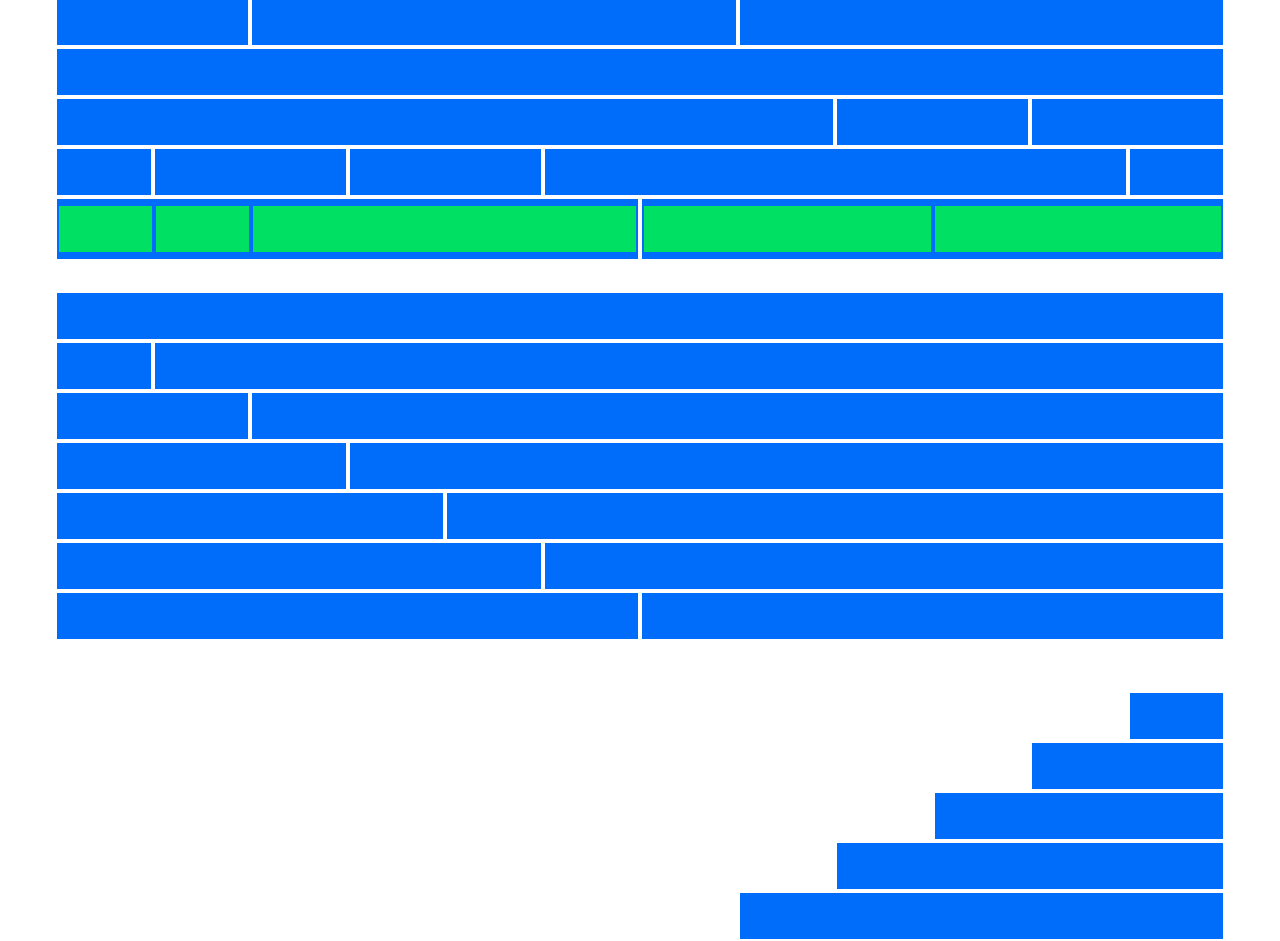
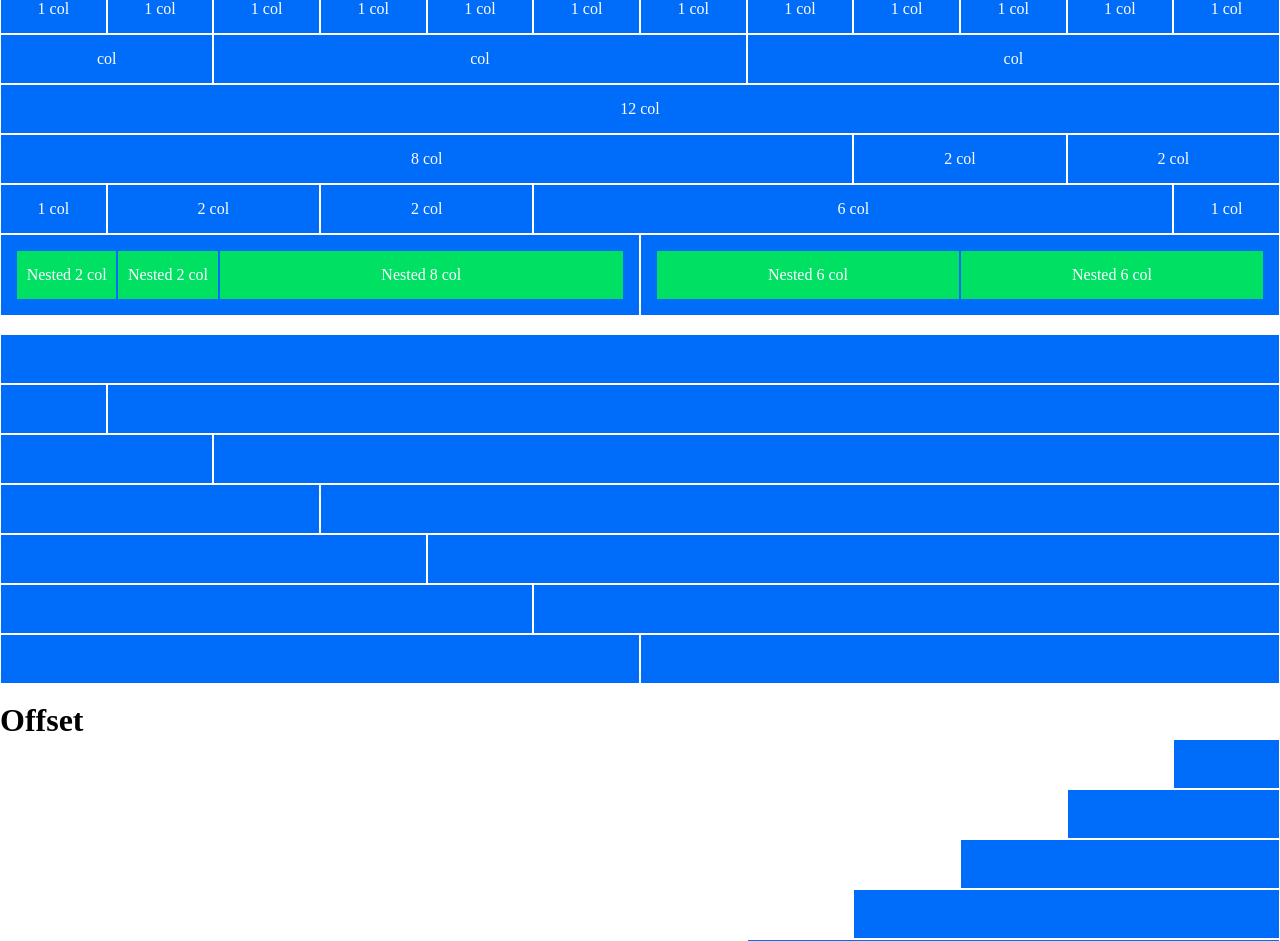
Before and after one commit to Kwaterlily/html-css-12bool, a plain HTML site: page index.html in a window 1280 px wide. Shown: the part 53-994 px from the top of the page. Drawn offline with Linux system fonts and the light colour scheme.

Commit message:
es aggiornato

```diff
--- a/css/lib/12boolflex.css
+++ b/css/lib/12boolflex.css
@@ -1,130 +1,133 @@
 /* griglia a 12 colonne sviluppata in flex  */
-* {
+
+/* reset */
+
+*{
     margin: 0;
     padding: 0;
     box-sizing: border-box;
 }
 
-.container {
-    max-width: 1170px;
+.container{
+    max-width: 1440px;
     margin: 0 auto;
 }
 
-.container-fluid {
-    max-width: 100%;
-}
-
-.row {
+.row{
     display: flex;
     flex-direction: row;
     flex-wrap: wrap;
 }
 
 /* regole di colonna */
-[class*="col-"] {
-    flex: 0 0 auto;
+[class*="col-"]{
+    flex: 0 0 auto;     /* flex-shirnk: 0 - flex-grow: 0 - flex-basis: auto */
 }
 
-.col {
-    flex-grow: 1;
-    flex-basis: 0;
-    max-width: 100%;
-}
-
-.col-1 {
-    flex-basis:  calc((100% / 12) * 1);
+.col-xs-1{
+    width: calc((100% / 12) * 1);
     max-width: calc((100% / 12) * 1);
 }
 
-.col-2 {
-    flex-basis: calc((100% / 12) * 2);
+.col-xs-2{
+    width: calc((100% / 12) * 2);
     max-width: calc((100% / 12) * 2);
 }
 
-.col-3 {
-    flex-basis: calc((100% / 12) * 3);
+.col-xs-3{
+    width: calc((100% / 12) * 3);
     max-width: calc((100% / 12) * 3);
 }
 
-.col-4 {
-    flex-basis: calc((100% / 12) * 4);
+.col-xs-4{
+    width: calc((100% / 12) * 4);
     max-width: calc((100% / 12) * 4);
 }
 
-.col-5 {
-    flex-basis: calc((100% / 12) * 5);
+.col-xs-5{
+    width: calc((100% / 12) * 5);
     max-width: calc((100% / 12) * 5);
 }
 
-.col-6 {
-    flex-basis: calc((100% / 12) * 6);
+.col-xs-6{
+    width: calc((100% / 12) * 6);
     max-width: calc((100% / 12) * 6);
 }
 
-.col-7 {
-    flex-basis: calc((100% / 12) * 7);
+.col-xs-7{
+    width: calc((100% / 12) * 7);
     max-width: calc((100% / 12) * 7);
 }
 
-.col-8 {
-    flex-basis: calc((100% / 12) * 8);
+.col-xs-8{
+    width: calc((100% / 12) * 8);
     max-width: calc((100% / 12) * 8);
 }
 
-.col-9 {
-    flex-basis: calc((100% / 12) * 9);
+.col-xs-9{
+    width: calc((100% / 12) * 9);
     max-width: calc((100% / 12) * 9);
 }
 
-.col-10 {
-    flex-basis: calc((100% / 12) * 10);
+.col-xs-10{
+    width: calc((100% / 12) * 10);
     max-width: calc((100% / 12) * 10);
 }
 
-.col-11 {
-    flex-basis: calc((100% / 12) * 11);
+.col-xs-11{
+    width: calc((100% / 12) * 11);
     max-width: calc((100% / 12) * 11);
 }
 
-.col-12 {
-    flex-basis: calc((100% / 12) * 12);
+.col-xs-12{
+    width: calc((100% / 12) * 12);
     max-width: calc((100% / 12) * 12);
 }
 
-/* regole offset colonne */
-.col-offset-1 {
-    margin-left: calc((100% / 12) *1);
+.col-xs-offset-1{
+    margin-left: calc((100% / 12) * 1);
 }
-.col-offset-2 {
-    margin-left: calc((100% / 12) *2);
+
+.col-xs-offset-2{
+    margin-left: calc((100% / 12) * 2);
 }
-.col-offset-3 {
-    margin-left: calc((100% / 12) *3);
+
+.col-xs-offset-3{
+    margin-left: calc((100% / 12) * 3);
 }
-.col-offset-4 {
-    margin-left: calc((100% / 12) *4);
+
+.col-xs-offset-4{
+    margin-left: calc((100% / 12) * 4);
 }
-.col-offset-5 {
-    margin-left: calc((100% / 12) *5);
+
+.col-xs-offset-5{
+    margin-left: calc((100% / 12) * 5);
 }
-.col-offset-6 {
-    margin-left: calc((100% / 12) *6);
+
+.col-xs-offset-6{
+    margin-left: calc((100% / 12) * 6);
 }
-.col-offset-7 {
-    margin-left: calc((100% / 12) *7);
+
+.col-xs-offset-7{
+    margin-left: calc((100% / 12) * 7);
 }
-.col-offset-8 {
-    margin-left: calc((100% / 12) *8);
+
+.col-xs-offset-8{
+    margin-left: calc((100% / 12) * 8);
 }
-.col-offset-9 {
-    margin-left: calc((100% / 12) *9);
+
+.col-xs-offset-9{
+    margin-left: calc((100% / 12) * 9);
 }
-.col-offset-10 {
-    margin-left: calc((100% / 12) *10);
+
+.col-xs-offset-10{
+    margin-left: calc((100% / 12) * 10);
 }
-.col-offset-11 {
-    margin-left: calc((100% / 12) *11);
+
+.col-xs-offset-11{
+    margin-left: calc((100% / 12) * 11);
 }
-.col-offset-12 {
-    margin-left: calc((100% / 12) *12);
+
+.col-xs-offset-12{
+    margin-left: calc((100% / 12) * 12);
 }
--- a/css/style.css
+++ b/css/style.css
@@ -1,19 +1,25 @@
-[class*="col-"] {
-    /* debug */
-    min-height: 50px;
+/* boxes */
+
+.box{
+    text-align: center;
+    height: 50px;
+    padding: 15px 0;
     background-color: #006CFA;
-    border: solid 2px #fff;
+    border: 1px solid #fff;
+    color: #fff;
+
 }
 
-.green {
-    min-height: 50px;
-    border: solid 2px #006CFA;
-    background-color: #00E164;
-    margin-top: 5px;
-    margin-bottom: 5px;
+.box-nested{
+    background-color: #006CFA;
+    border: 1px solid #fff;
+    color: #fff;
+    padding: 15px;
+    height: auto;
 }
 
-.white {
-    min-height: 30px;
-    background-color: #fff;
+.green{
+    border: 1px solid #006CFA;
+    background-color: #00E164;
+
 }
--- a/index.html
+++ b/index.html
@@ -4,179 +4,353 @@
     <meta charset="UTF-8">
     <meta http-equiv="X-UA-Compatible" content="IE=edge">
     <meta name="viewport" content="width=device-width, initial-scale=1.0">
+    <title>12 Bool</title>
+
+    <!-- link css -->
+
+    <!-- framework 12 colonne -->
     <link rel="stylesheet" href="css/lib/12boolflex.css">
+
+    <!-- style css custom -->
     <link rel="stylesheet" href="css/style.css">
-        <title>12 Bool</title>
+
 </head>
 <body>
 
     <div class="container">
-            <!-- riga a 12 -->
+        <h1>Esercizi per Casa</h1>
+
+        <!-- 1 row -->
         <div class="row">
-                <div class="col-1 col-"></div>
-                <div class="col-1 col-"></div>
-                <div class="col-1 col-"></div>
-                <div class="col-1 col-"></div>
-                <div class="col-1 col-"></div>
-                <div class="col-1 col-"></div>
-                <div class="col-1 col-"></div>
-                <div class="col-1 col-"></div>
-                <div class="col-1 col-"></div>
-                <div class="col-1 col-"></div>
-                <div class="col-1 col-"></div>
-                <div class="col-1 col-"></div>
-            </div>
-
-            <!-- riga a 3 -->
-            <div class="row">
-                <div class="col-2 col-"></div>
-                <div class="col-5 col-"></div>
-                <div class="col-5 col-"></div>
-            </div>
-
-            <!-- riga a 1 -->
-            <div class="row">
-                <div class="col-12 col-"></div>
-            </div>
-
-            <div class="row">
-                <div class="col-8 col-"></div>
-                <div class="col-2 col-"></div>
-                <div class="col-2 col-"></div>
-            </div>
-
-            <!-- riga a 5 -->
-            <div class="row">
-                <div class="col-1 col-"></div>
-                <div class="col-2 col-"></div>
-                <div class="col-2 col-"></div>
-                <div class="col-6 col-"></div>
-                <div class="col-1 col-"></div>
-            </div>
-
-            <!-- riga a 2 con  blocchi verdi -->
-            <div class="row">
-                <div class="col-6 col-">
-                    <div class="row">
-                        <div class="col-2 col- green"></div>
-                        <div class="col-2 col- green"></div>
-                        <div class="col-8 col- green"></div>
+            <div class="col-xs-1">
+                <div class="box">
+                    1 col
                 </div>
             </div>
-                <div class="col-6 col-">
-                    <div class="row">
-                        <div class="col-6 col- green"></div>
-                        <div class="col-6 col- green"></div>
+            <div class="col-xs-1">
+                <div class="box">
+                    1 col
+                </div>
+            </div>
+            <div class="col-xs-1">
+                <div class="box">
+                    1 col
+                </div>
+            </div>
+            <div class="col-xs-1">
+                <div class="box">
+                    1 col
+                </div>
+            </div>
+            <div class="col-xs-1">
+                <div class="box">
+                    1 col
+                </div>
+            </div>
+            <div class="col-xs-1">
+                <div class="box">
+                    1 col
+                </div>
+            </div>
+            <div class="col-xs-1">
+                <div class="box">
+                    1 col
+                </div>
+            </div>
+            <div class="col-xs-1">
+                <div class="box">
+                    1 col
+                </div>
+            </div>
+            <div class="col-xs-1">
+                <div class="box">
+                    1 col
+                </div>
+            </div>
+            <div class="col-xs-1">
+                <div class="box">
+                    1 col
+                </div>
+            </div>
+            <div class="col-xs-1">
+                <div class="box">
+                    1 col
+                </div>
+            </div>
+            <div class="col-xs-1">
+                <div class="box">
+                    1 col
                 </div>
             </div>
         </div>
 
-            <!-- riga a 1 -->
+        <!-- 2 row -->
         <div class="row">
-                <div class="col-12 col- white"></div>
+            <div class="col-xs-2">
+                <div class="box">
+                    col
+                </div>
+            </div>
+            <div class="col-xs-5">
+                <div class="box">
+                    col
+                </div>
+            </div>
+            <div class="col-xs-5">
+                <div class="box">
+                    col
+                </div>
+            </div>
         </div>
 
-            <!-- riga a 1 -->
+        <!-- 3 row -->
         <div class="row">
-                <div class="col-12 col-"></div>
+            <div class="col-xs-12">
+                <div class="box">
+                    12 col
+                </div>
+            </div>
         </div>
 
-            <!-- riga a 2 -->
+        <!-- 4 row -->
         <div class="row">
-                <div class="col-1 col-"></div>
-                <div class="col-11 col-"></div>
+            <div class="col-xs-8">
+                <div class="box">
+                    8 col
+                </div>
+            </div>
+            <div class="col-xs-2">
+                <div class="box">
+                    2 col
+                </div>
+            </div>
+            <div class="col-xs-2">
+                <div class="box">
+                    2 col
+                </div>
+            </div>
         </div>
 
-             <!-- riga a 2 -->
+        <!-- 5 row -->
         <div class="row">
-                <div class="col-2 col-"></div>
-                <div class="col-10 col-"></div>
+            <div class="col-xs-1">
+                <div class="box">
+                    1 col
+                </div>
+            </div>
+            <div class="col-xs-2">
+                <div class="box">
+                    2 col
+                </div>
+            </div>
+            <div class="col-xs-2">
+                <div class="box">
+                    2 col
+                </div>
+            </div>
+            <div class="col-xs-6">
+                <div class="box">
+                    6 col
+                </div>
+            </div>
+            <div class="col-xs-1">
+                <div class="box">
+                    1 col
+                </div>
+            </div>
         </div>
 
-            <!-- riga a 2 -->
+        <!-- 6 row -->
         <div class="row">
-                <div class="col-3 col-"></div>
-                <div class="col-9 col-"></div>
+            <div class="col-xs-6">
+                <div class="box-nested">
+                    <div class="row">
+                        <div class="col-xs-2">
+                            <div class="box green">
+                                Nested 2 col
+                            </div>
+                        </div>
+                        <div class="col-xs-2">
+                            <div class="box green">
+                                Nested 2 col
+                            </div>
+                        </div>
+                        <div class="col-xs-8">
+                            <div class="box green">
+                                Nested 8 col
+                            </div>
+                        </div>
+                    </div>
+                </div>
+            </div>
+            <div class="col-xs-6">
+                <div class="box-nested">
+                    <div class="row">
+                        <div class="col-xs-6">
+                            <div class="box green">
+                                Nested 6 col
+                            </div>
+                        </div>
+                        <div class="col-xs-6">
+                            <div class="box green">
+                                Nested 6 col
+                            </div>
+                        </div>
+                    </div>
+                </div>
+            </div>
         </div>
 
-            <!-- riga a 2 -->
+        <br>
+
+        <!-- 7 row -->
         <div class="row">
-                <div class="col-4 col-"></div>
-                <div class="col-8 col-"></div>
+            <div class="col-xs-12">
+                <div class="box"></div>
+            </div>
         </div>
 
-            <!-- riga a 2 -->
+        <!-- 8 row -->
         <div class="row">
-                <div class="col-5 col-"></div>
-                <div class="col-7 col-"></div>
+            <div class="col-xs-1">
+                <div class="box"></div>
+            </div>
+            <div class="col-xs-11">
+                <div class="box"></div>
+            </div>
         </div>
 
-            <!-- riga a 2 -->
+        <!-- 9 row -->
         <div class="row">
-                <div class="col-6 col-"></div>
-                <div class="col-6 col-"></div>
+            <div class="col-xs-2">
+                <div class="box"></div>
+            </div>
+            <div class="col-xs-10">
+                <div class="box"></div>
+            </div>
         </div>
 
-            <!-- riga a 1 -->
+        <!-- 10 row -->
         <div class="row">
-                <div class="col-offset-12"></div>
+            <div class="col-xs-3">
+                <div class="box"></div>
+            </div>
+            <div class="col-xs-9">
+                <div class="box"></div>
+            </div>
         </div>
 
-            <!-- riga a 1 -->
+        <!-- 11 row -->
         <div class="row">
-                <div class="col-1 col-offset-11"></div>
+            <div class="col-xs-4">
+                <div class="box"></div>
+            </div>
+            <div class="col-xs-8">
+                <div class="box"></div>
+            </div>
         </div>
 
-            <!-- riga a 1 -->
+        <!-- 12 row -->
         <div class="row">
-                <div class="col-2 col-offset-10"></div>
+            <div class="col-xs-5">
+                <div class="box"></div>
+            </div>
+            <div class="col-xs-7">
+                <div class="box"></div>
+            </div>
         </div>
 
-            <!-- riga a 1 -->
+        <!-- 13 row -->
         <div class="row">
-                <div class="col-3 col-offset-9"></div>
+            <div class="col-xs-6">
+                <div class="box"></div>
+            </div>
+            <div class="col-xs-6">
+                <div class="box"></div>
+            </div>
         </div>
 
-            <!-- riga a 1 -->
+        <br>
+
+        <h1>Offset</h1>
+
+        <!-- 1 row -->
         <div class="row">
-                <div class="col-4 col-offset-8"></div>
+            <div class="col-xs-offset-11 col-xs-1">
+                <div class="box"></div>
+            </div>
         </div>
 
-            <!-- riga a 1 -->
+        <!-- 2 row -->
         <div class="row">
-                <div class="col-5 col-offset-7"></div>
+            <div class="col-xs-offset-10 col-xs-2">
+                <div class="box"></div>
+            </div>
         </div>
 
-            <!-- riga a 1 -->
+        <!-- 3 row -->
         <div class="row">
-                <div class="col-6 col-offset-6"></div>
+            <div class="col-xs-offset-9 col-xs-3">
+                <div class="box"></div>
+            </div>
         </div>
 
-            <!-- riga a 1 -->
+        <!-- 4 row -->
         <div class="row">
-                <div class="col-7 col-offset-5"></div>
+            <div class="col-xs-offset-8 col-xs-4">
+                <div class="box"></div>
+            </div>
         </div>
 
-            <!-- riga a 1 -->
+        <!-- 5 row -->
         <div class="row">
-                <div class="col-8 col-offset-4"></div>
+            <div class="col-xs-offset-7 col-xs-5">
+                <div class="box"></div>
+            </div>
         </div>
 
-            <!-- riga a 1 -->
+        <!-- 6 row -->
         <div class="row">
-                <div class="col-9 col-offset-3"></div>
+            <div class="col-xs-offset-6 col-xs-6">
+                <div class="box"></div>
+            </div>
         </div>
 
-            <!-- riga a 1 -->
+        <!-- 7 row -->
         <div class="row">
-                <div class="col-10 col-offset-2"></div>
+            <div class="col-xs-offset-5 col-xs-7">
+                <div class="box"></div>
+            </div>
         </div>
 
-            <!-- riga a 1 -->
+        <!-- 8 row -->
         <div class="row">
-                <div class="col-11 col-offset-1"></div>
+            <div class="col-xs-offset-4 col-xs-8">
+                <div class="box"></div>
+            </div>
         </div>
 
+        <!-- 9 row -->
+        <div class="row">
+            <div class="col-xs-offset-3 col-xs-9">
+                <div class="box"></div>
             </div>
+        </div>
+
+        <!-- 10 row -->
+        <div class="row">
+            <div class="col-xs-offset-2 col-xs-10">
+                <div class="box"></div>
+            </div>
+        </div>
+
+        <!-- 11 row -->
+        <div class="row">
+            <div class="col-xs-offset-1 col-xs-11">
+                <div class="box"></div>
+            </div>
+        </div>
+    </div>
+
 </body>
 </html>
```
Also changed, not shown: 1 other file. Lines whose indentation alone changed are shown as unchanged.
